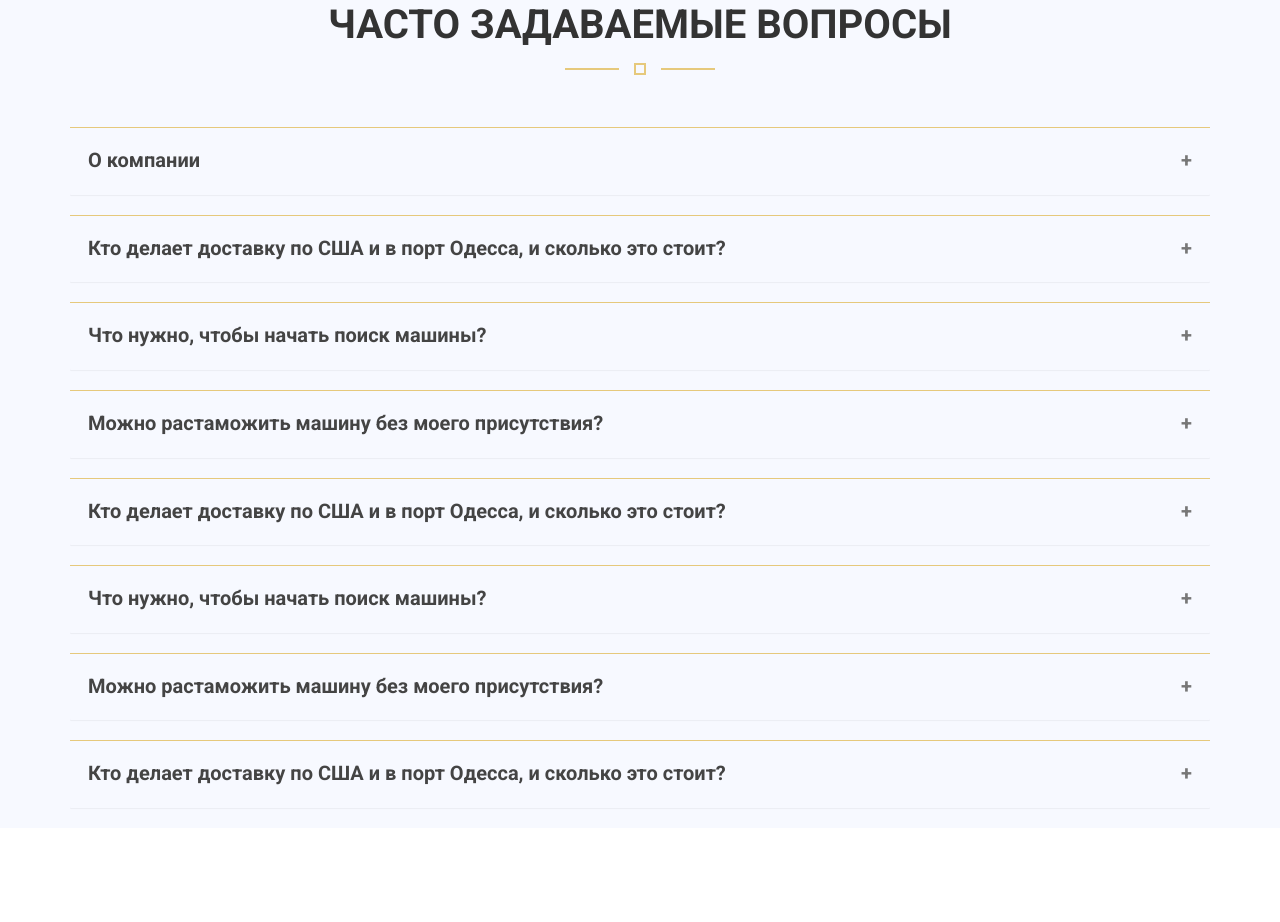
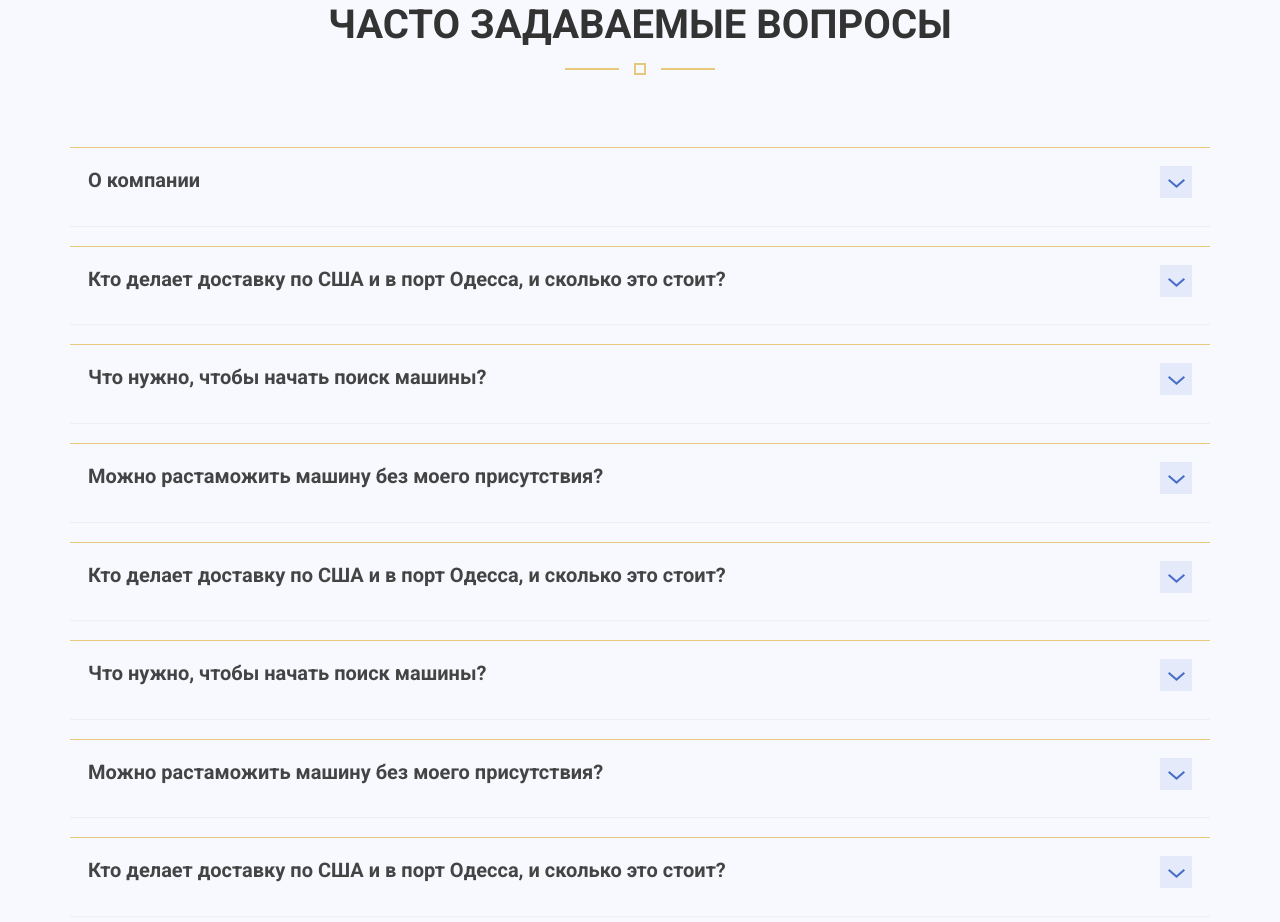
Before and after one commit to murkymao/auto, a plain HTML site: page index.html in a window 1280 px wide. Shown: the part 5776-6698 px from the top of the page. Before the commit the page ends 6604 px from the top, so only its background shows below. Drawn offline with Linux system fonts and the light colour scheme.

Commit message:
fix accordion

```diff
--- a/assets/css/style.css
+++ b/assets/css/style.css
@@ -484,15 +484,13 @@ button.accordion.active, button.accordion:hover {
 }
 
 button.accordion:after {
-    content: '\002B';
-    color: #777;
-    font-weight: bold;
+    content: url("../img/arrow-before.png");
     float: right;
     margin-left: 5px;
 }
 
 button.accordion.active:after {
-    content: "\2212";
+    content: url("../img/arrow-after.png");
 }
 
 div.panel {
--- a/index.html
+++ b/index.html
@@ -851,6 +851,7 @@
                      alt="icon">
             </div>
         </div>
+        <div style="padding-top: 20px;"></div>
         <button class="accordion">О компании</button>
         <div class="panel">
             <blockquote><p>Ищите автомобили, грузовики, лодки, гидроциклы и т. д.? Вы оказались в правильном месте. Мы
```
Also changed, not shown: assets/img/arrow-after.png (added), assets/img/arrow-before.png (added).
